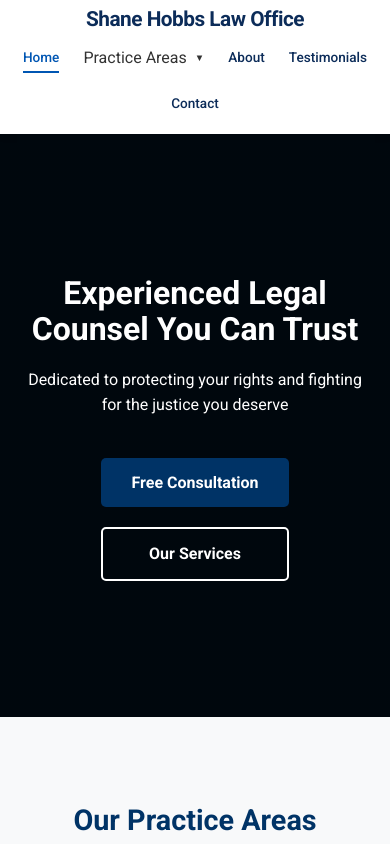
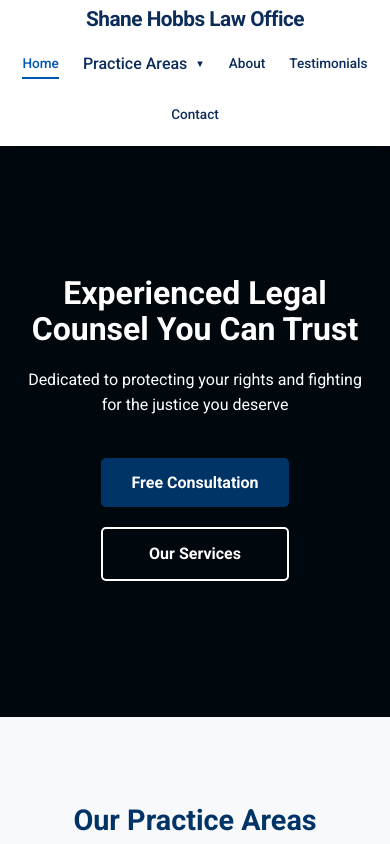
Before and after one commit to AndrewOchs/hobbs-law-website, a React (Vite) app: page / in a window 390 px wide. Shown: the top 844 px of the page. Built offline with nearby package versions, Linux system fonts and the light colour scheme.

Commit message:
hopefully fixed

```diff
--- a/src/components/Navbar/Navbar.css
+++ b/src/components/Navbar/Navbar.css
@@ -64,6 +64,10 @@
   display: flex;
   align-items: center;
   gap: 5px;
+  color: #0c2c59;
+  font-weight: 500;
+  padding: 8px 0;
+  position: relative;
 }
 
 .dropdown-arrow {
@@ -101,7 +105,8 @@
 }
 
 /* Underline animation effect */
-.nav-links a::after {
+.nav-links a::after,
+.practice-dropdown-trigger::after {
   content: '';
   position: absolute;
   width: 0;
@@ -112,11 +117,13 @@
   transition: width 0.3s ease;
 }
 
-.nav-links a:hover {
+.nav-links a:hover,
+.practice-dropdown-trigger:hover {
   color: #0056b3;
 }
 
-.nav-links a:hover::after {
+.nav-links a:hover::after,
+.practice-dropdown-trigger:hover::after {
   width: 100%;
 }
 
@@ -185,188 +192,4 @@
   .dropdown-menu a {
     padding: 5px 10px;
   }
-}.navbar {
-  position: fixed;
-  top: 0;
-  left: 0;
-  width: 100%;
-  background-color: white;
-  box-shadow: 0 2px 10px rgba(0, 0, 0, 0.05);
-  padding: 0;
-  transition: all 0.3s ease;
-  z-index: 1000;
 }
-
-.navbar.scrolled {
-  box-shadow: 0 2px 10px rgba(0, 0, 0, 0.1);
-}
-
-.navbar-container {
-  display: flex;
-  justify-content: space-between;
-  align-items: center;
-  max-width: 1200px;
-  margin: 0 auto;
-  padding: 0 2rem;
-  height: 70px;
-}
-
-.logo {
-  display: flex;
-  align-items: center;
-}
-
-.logo h1 {
-  font-size: 1.5rem;
-  color: #0c2c59;
-  font-weight: 700;
-  margin: 0;
-  letter-spacing: -0.5px;
-}
-
-.nav-links {
-  display: flex;
-  gap: 3rem;
-  margin-left: auto;
-  align-items: center;
-}
-
-.nav-links a {
-  color: #0c2c59;
-  text-decoration: none;
-  font-weight: 500;
-  position: relative;
-  padding: 8px 0;
-  font-size: 1rem;
-  transition: color 0.3s;
-}
-
-/* Dropdown Styles */
-.practice-dropdown {
-  position: relative;
-  cursor: pointer;
-}
-
-.practice-dropdown > span {
-  color: #0c2c59;
-  display: flex;
-  align-items: center;
-  gap: 5px;
-}
-
-.practice-dropdown > span::after {
-  content: '▼';
-  font-size: 0.7rem;
-  margin-left: 5px;
-}
-
-.dropdown-menu {
-  position: absolute;
-  top: 100%;
-  left: 0;
-  background-color: white;
-  min-width: 200px;
-  box-shadow: 0 4px 6px rgba(0,0,0,0.1);
-  border-radius: 4px;
-  padding: 10px 0;
-  z-index: 1010;
-  margin-top: 10px;
-}
-
-.dropdown-menu a {
-  color: #0c2c59;
-  padding: 10px 20px;
-  display: block;
-  transition: background-color 0.3s;
-}
-
-.dropdown-menu a:hover {
-  background-color: #f4f4f4;
-}
-
-/* Underline animation effect */
-.nav-links a::after {
-  content: '';
-  position: absolute;
-  width: 0;
-  height: 2px;
-  bottom: 0;
-  left: 0;
-  background-color: #0c2c59;
-  transition: width 0.3s ease;
-}
-
-.nav-links a:hover {
-  color: #0056b3;
-}
-
-.nav-links a:hover::after {
-  width: 100%;
-}
-
-/* Active link state */
-.nav-links a.active,
-.practice-dropdown.active > span {
-  color: #0056b3;
-}
-
-.nav-links a.active::after,
-.practice-dropdown.active > span::after {
-  background-color: #0056b3;
-  width: 100%;
-}
-
-/* Responsive styles */
-@media (max-width: 992px) {
-  .navbar-container {
-    padding: 0 1.5rem;
-  }
-
-  .nav-links {
-    gap: 2rem;
-  }
-}
-
-@media (max-width: 768px) {
-  .navbar.mobile {
-    position: absolute;
-    background-color: white;
-  }
-
-  .navbar-container {
-    flex-direction: column;
-    height: auto;
-    padding: 0.5rem 1rem;
-  }
-
-  .logo {
-    margin-bottom: 0.5rem;
-  }
-
-  .logo h1 {
-    font-size: 1.3rem;
-  }
-
-  .nav-links {
-    flex-wrap: wrap;
-    justify-content: center;
-    gap: 1rem 1.5rem;
-    margin: 0.25rem 0 0.5rem 0;
-  }
-
-  .nav-links a {
-    font-size: 0.85rem;
-    padding: 4px 0;
-  }
-
-  .dropdown-menu {
-    position: static;
-    box-shadow: none;
-    background-color: transparent;
-    padding: 0;
-  }
-
-  .dropdown-menu a {
-    padding: 5px 10px;
-  }
-}
--- a/src/components/Navbar/Navbar.jsx
+++ b/src/components/Navbar/Navbar.jsx
@@ -8,7 +8,6 @@ const Navbar = () => {
   const [isMobile, setIsMobile] = useState(window.innerWidth <= 768);
   const [isDropdownOpen, setIsDropdownOpen] = useState(false);
   const dropdownRef = useRef(null);
-  const triggerRef = useRef(null);
   const location = useLocation();
 
   useEffect(() => {
@@ -50,12 +49,7 @@ const Navbar = () => {
   // Handle clicks outside the dropdown
   useEffect(() => {
     const handleClickOutside = (event) => {
-      if (
-        dropdownRef.current &&
-        !dropdownRef.current.contains(event.target) &&
-        triggerRef.current &&
-        !triggerRef.current.contains(event.target)
-      ) {
+      if (dropdownRef.current && !dropdownRef.current.contains(event.target)) {
         setIsDropdownOpen(false);
       }
     };
@@ -66,17 +60,7 @@ const Navbar = () => {
     };
   }, []);
 
-  const handleDropdownEnter = () => {
-    setIsDropdownOpen(true);
-  };
-
-  const handleDropdownLeave = () => {
-    setTimeout(() => {
-      setIsDropdownOpen(false);
-    }, 200);
-  };
-
-  const handleDropdownClick = () => {
+  const toggleDropdown = () => {
     setIsDropdownOpen(!isDropdownOpen);
   };
 
@@ -96,22 +80,16 @@ const Navbar = () => {
           <div
             ref={dropdownRef}
             className={`practice-dropdown ${activeLink === 'practice' ? 'active' : ''}`}
-            onMouseEnter={handleDropdownEnter}
-            onMouseLeave={handleDropdownLeave}
           >
             <div
-              ref={triggerRef}
               className="practice-dropdown-trigger"
-              onClick={handleDropdownClick}
+              onClick={toggleDropdown}
             >
               <span>Practice Areas</span>
               <span className="dropdown-arrow">▼</span>
             </div>
             {isDropdownOpen && (
-              <div
-                className="dropdown-menu"
-                onMouseEnter={() => setIsDropdownOpen(true)}
-              >
+              <div className="dropdown-menu">
                 <Link
                   to="/municipal-law"
                   onClick={() => setIsDropdownOpen(false)}
```
